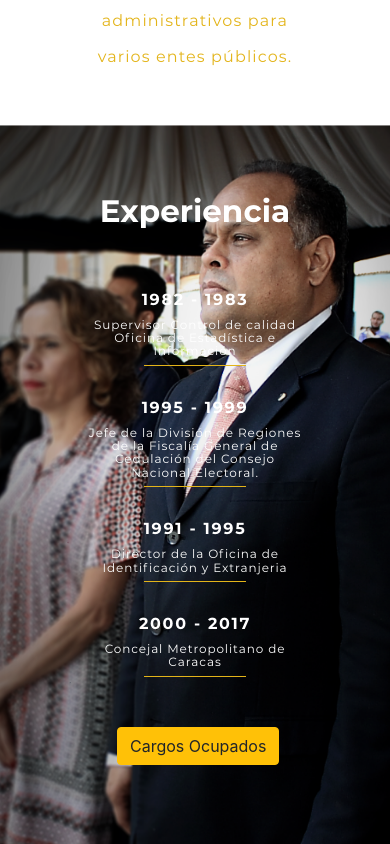
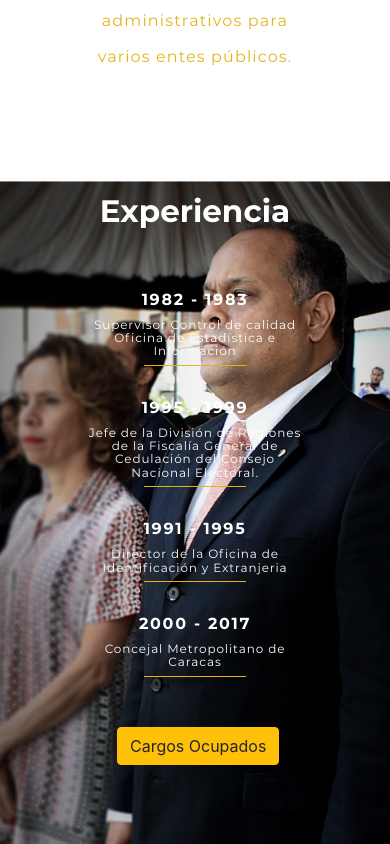
Before and after one commit to maximopage/paginaweb, a React (Create React App) app: page / in a window 390 px wide. Shown: the part 820-1664 px from the top of the page. Built offline with nearby package versions, Linux system fonts and the light colour scheme.

Commit message:
version base estable

```diff
--- a/src/App.css
+++ b/src/App.css
@@ -493,7 +493,8 @@ display: block;
   .imagenExperiencia{
     background-image: url(./Assets/imagenExperiencia.png) ;
     /* background-attachment: fixed; */
-    background-position: center center;
+    background-position: 63% -88%;
+    background-attachment: inherit;
     background-size: cover;
     width: 100%;
     height: 100vh;
@@ -615,4 +616,7 @@ display: block;
     margin-left: 15%;
     margin-top: 5%;
   }
+  .experiencia{
+    display:block;
+  }
 }
--- a/src/App.js
+++ b/src/App.js
@@ -1,10 +1,9 @@
-import React, { useState, useEffect } from 'react';
+import React, { useState} from 'react';
 import logo from './Assets/logo.svg';
 import navUnete from './Assets/navUnete.svg';
 import variosLayer from './Assets/variosLayer.svg';
 import imagenPrincipal from './Assets/imagenPrincipal.png';
 import imagenConoceme from './Assets/imagenConoceme.png';
-import imagenGrupo from './Assets/imagenGrupo.png';
 import principios1 from './Assets/principios1.svg';
 import principios2 from './Assets/principios2.svg';
 import principios3 from './Assets/principios3.svg';
@@ -18,16 +17,11 @@ import './App.css';
 import {
   Collapse,
   Navbar,
-  NavbarText,
   NavbarToggler,
   NavbarBrand,
   Nav,
   NavItem,
   NavLink,
-  UncontrolledDropdown,
-  DropdownToggle,
-  DropdownMenu,
-  DropdownItem,
   Container,
   Row,
   Col,
@@ -38,7 +32,7 @@ import {
   ModalFooter
 } from 'reactstrap';
 
-function App(props) {
+function App() {
   const [isOpen, setIsOpen] = useState(false);
 
   const toggle = () => {
@@ -55,14 +49,14 @@ function App(props) {
     }
   }
 
-  const {
-    buttonLabel,
-    className
-  } = props;
+
 
   const [modal, setModal] = useState(false);
 
-  const toggleModal = () => setModal(!modal);
+  const toggleModal = () => {
+    setModal(!modal);
+    console.log("hii")
+  }
 
 
   return (
@@ -158,7 +152,7 @@ function App(props) {
           Justicia (Actualmente) | Secretario de Gobierno del Municipio Chacao (Actualmente)</p>
           <div>
           <Button className="botonCargos" color="warning" onClick={toggleModal}>Cargos Ocupados</Button>
-          <Modal isOpen={modal} toggle={toggleModal} className={className}>
+          <Modal isOpen={modal} toggle={toggleModal} >
             <ModalHeader toggle={toggleModal}>Cargos Ocupados</ModalHeader>
             <ModalBody>
             Secretario General del Cabildo Metropolitano de Caracas | Presidente de
```
